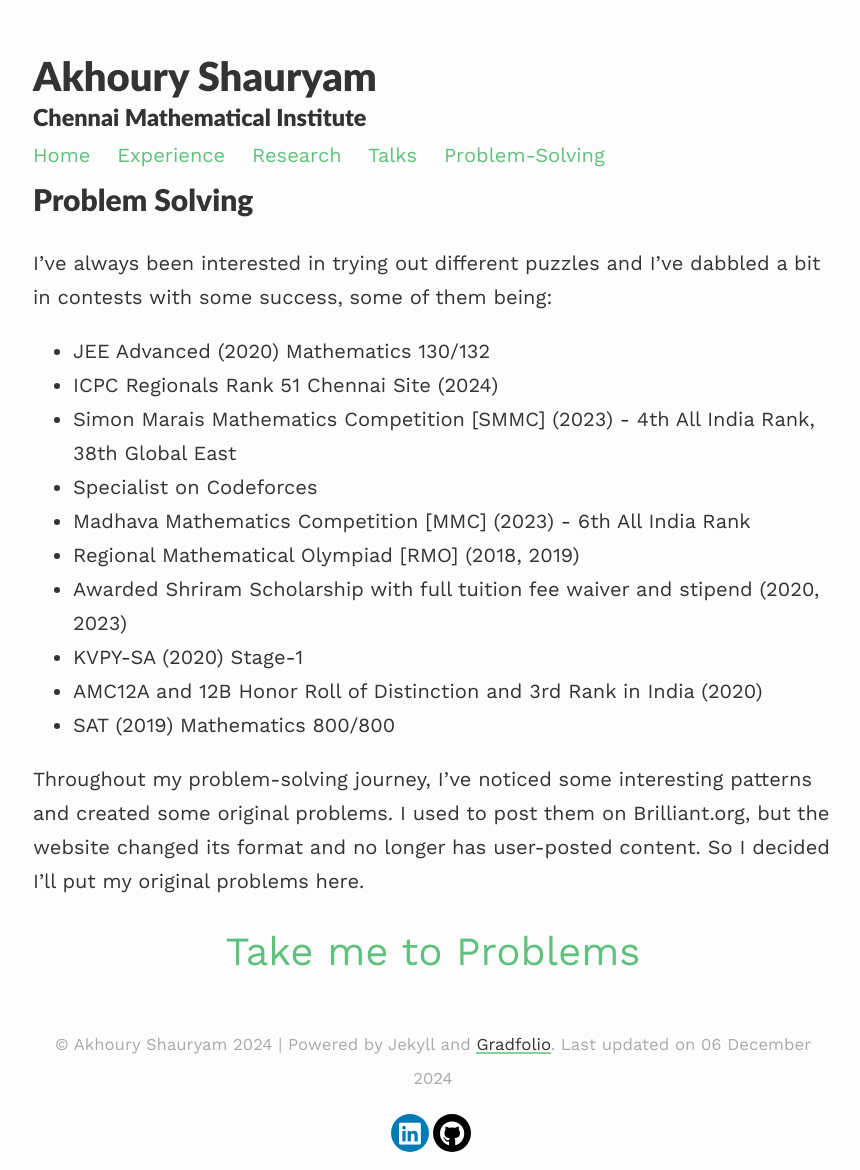
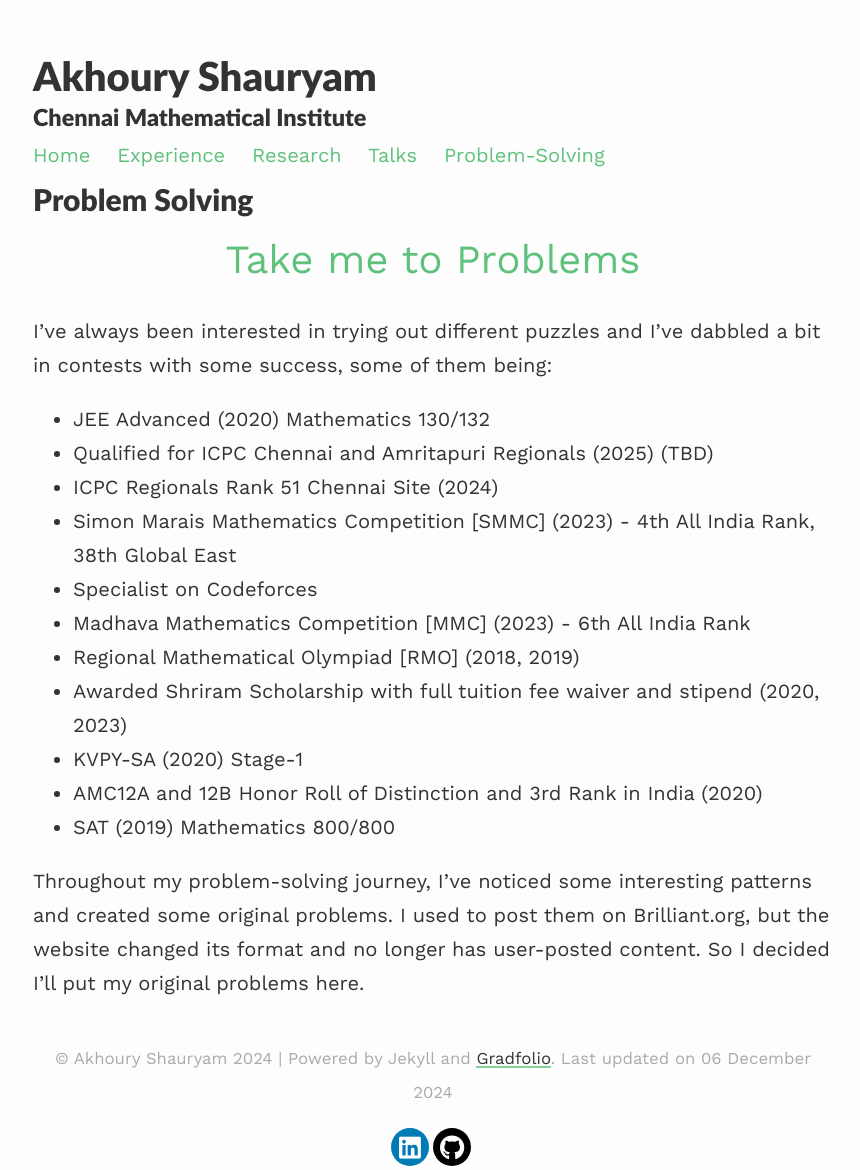
Before and after one commit to Satan-Claws/Satan-Claws.github.io, a Jekyll site: the page built from _pages/Problem-Solving.md, in a window 1280 px wide. Shown: the whole page, without its empty margins (207-1067 px from the left). Built offline with Jekyll 4.4.1, drawn with Linux system fonts in a browser that asks for light colours; nearby versions of some CDN libraries.

Commit message:
Update Problem-Solving.md

```diff
--- a/_pages/Problem-Solving.md
+++ b/_pages/Problem-Solving.md
@@ -6,9 +6,14 @@ published: true
 ---
 # Problem Solving
 
+<div style="text-align: center; font-size: 2em;">
+  <a href="/problems/">Take me to Problems</a>
+</div>
+
 I've always been interested in trying out different puzzles and I've dabbled a bit in contests with some success, some of them being:
 
 - JEE Advanced (2020) Mathematics 130/132
+- Qualified for ICPC Chennai and Amritapuri Regionals (2025) (TBD)
 - ICPC Regionals Rank 51 Chennai Site (2024)
 - Simon Marais Mathematics Competition [SMMC] (2023) - 4th All India Rank, 38th Global East
 - Specialist on Codeforces
@@ -21,7 +26,3 @@ I've always been interested in trying out different puzzles and I've dabbled a b
 
 
 Throughout my problem-solving journey, I've noticed some interesting patterns and created some original problems. I used to post them on Brilliant.org, but the website changed its format and no longer has user-posted content. So I decided I'll put my original problems here.
-
-<div style="text-align: center; font-size: 2em;">
-  <a href="/problems/">Take me to Problems</a>
-</div>
```
